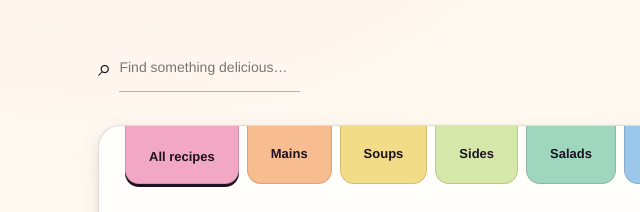
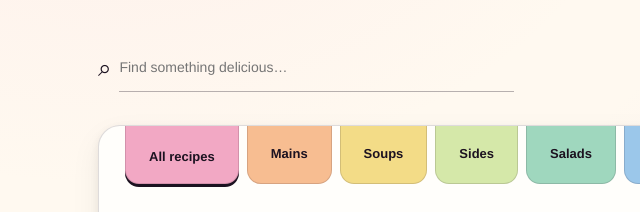
Before and after one commit to sydhoeper/recipe-box, a plain HTML site: page index.html in a window 1280 px wide. Shown: the part 382-594 px from the top of the page, 0-640 px from the left. Drawn offline with Linux system fonts and the light colour scheme.

Commit message:
Prevent the desktop search field from clipping

```diff
--- a/github-recipe-box/style.css
+++ b/github-recipe-box/style.css
@@ -92,3 +92,16 @@ body{background:radial-gradient(ellipse at 8% 16%,#f2a8c421,transparent 34%),rad
 .recipe-pairings a { color: inherit; display: inline-flex; align-items: center; min-height: 44px; }
 #editPairings { margin: 1rem 0; border-radius: 1rem; }
 #editPairingOptions .ingredient { min-height: 44px; }
+
+@media (min-width: 761px) {
+ .toolbar .search {
+  flex: 1;
+  min-width: 0;
+  max-width: 26rem;
+ }
+ .toolbar .search input {
+  flex: 1;
+  min-width: 0;
+  width: 0;
+ }
+}
```
